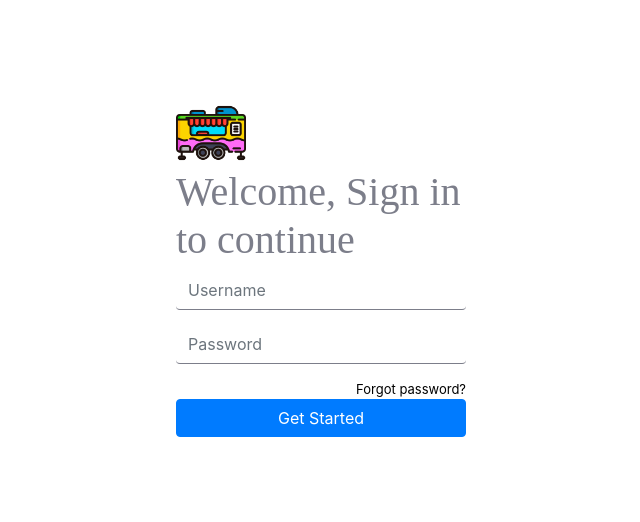
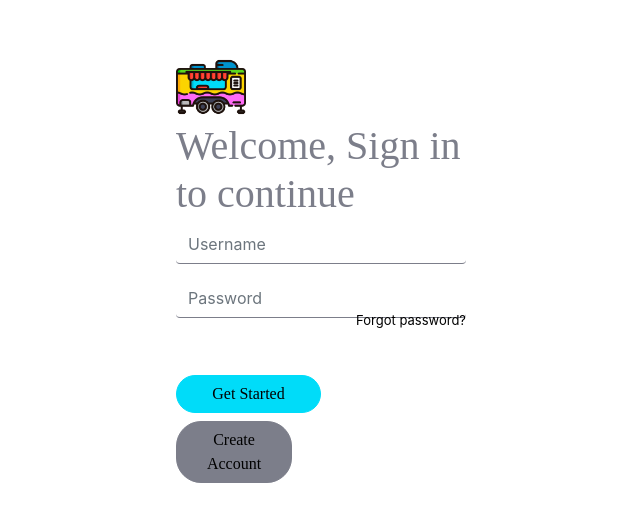
Before and after one commit to magnificent-8-django-react/frontend, a React (Create React App) app in the folder frontend/: page / in a window 1280 px wide. Shown: the part 130-652 px from the top of the page, without its empty margins (319-959 px from the left). Built offline with nearby package versions, Linux system fonts and the light colour scheme.

Commit message:
added: styled buttons to be more consistent with design

```diff
--- a/frontend/src/components/accounts/Login.js
+++ b/frontend/src/components/accounts/Login.js
@@ -23,8 +23,9 @@ export default class Login extends Component {
                     Forgot password?
                 </p>
 
-                <button type="submit" className="btn btn-primary btn-block">Get Started</button>
+                <button type="submit" className="btn btn-primary btn-block btn-get-started">Get Started</button>
 
+                <button type="submit" className="btn btn-primary btn-block btn-create-account">Create Account</button>
             </form>
             </div>
         );
--- a/frontend/src/index.css
+++ b/frontend/src/index.css
@@ -10,7 +10,7 @@
   color: #7c7e8a ;
 }
 
-/* Login */
+/* Login Form */
 
 body {
   min-height: 100vh;
@@ -51,12 +51,19 @@ body, html, .App, #root, .auth-wrapper {
   font-weight: 400;
 }
 
+/* Forgot Password */
+
 .forgot-password,
 .forgot-password a {
   text-align: right;
   font-size: 13px;
   color: black;
-  margin: 0;
+  margin-top: -8%;
+  padding-bottom: 10%;
+}
+
+.forgot-password:hover {
+  color: blue;
 }
 
 input[type=text],input[type=password]{
@@ -64,3 +71,23 @@ input[type=text],input[type=password]{
     border: none;
     border-bottom: 1px solid #7c7e8a ;
 }
+
+/* Button */
+.btn-get-started {
+  background-color: #00DCF9 !important;
+  border-color: #00DCF9 !important;
+  width: 50% !important;
+}
+
+.btn-create-account {
+  background-color: #7c7e8a !important;
+  border-color: #7c7e8a !important;
+  width: 40% !important;
+}
+
+button {
+  border-radius: 25px !important;
+  color: black !important;
+  font-family: serif !important;
+  margin: auto;
+}
```
